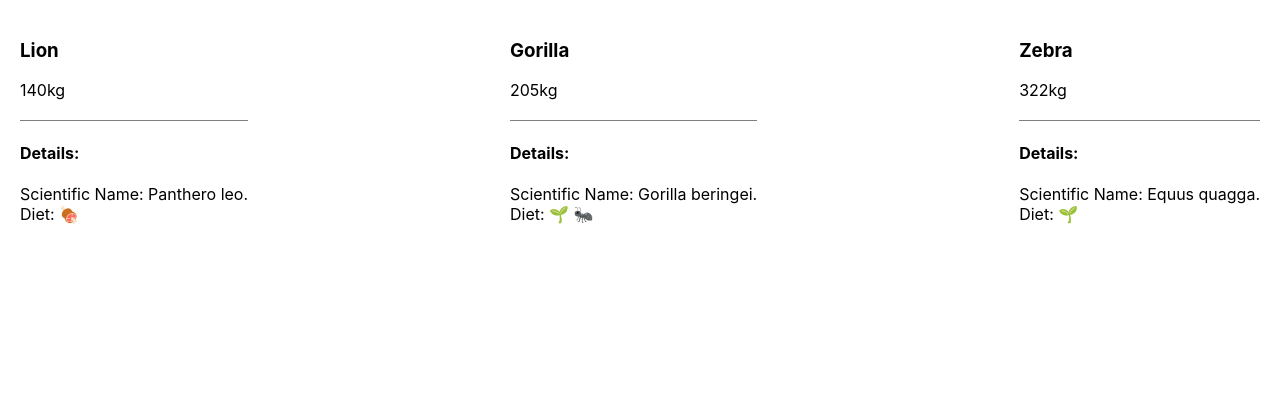
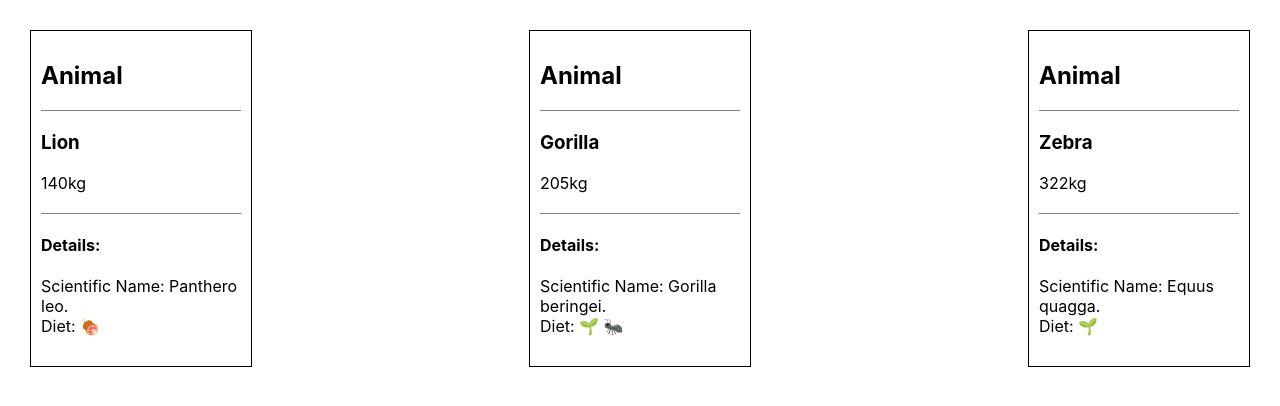
Before and after one commit to angelahe/wrapperreact, a React (Create React App) app: page / in a window 1280 px wide. Shown: the top 406 px of the page. Built offline with nearby package versions, Linux system fonts and the light colour scheme.

Commit message:
create card wrapper component with children that can take any nested component

```diff
--- a/src/components/AnimalCard/AnimalCard.js
+++ b/src/components/AnimalCard/AnimalCard.js
@@ -1,15 +1,18 @@
 import React from 'react';
 import PropTypes from 'prop-types';
+import Card from '../Card/Card';
 import AnimalDetails from '../AnimalDetails/AnimalDetails';
 
 export default function AnimalCard({ name, size, ...props }) {
   return(
     <div>
-      <h3>{name}</h3>
-      <div>{size}kg</div>
-      <AnimalDetails
-        {...props}
-      />
+      <Card title="Animal">
+        <h3>{name}</h3>
+        <div>{size}kg</div>
+        <AnimalDetails
+          {...props}
+        />
+      </Card>
     </div>
   )
 }
--- /dev/null
+++ b/src/components/Card/Card.css
@@ -0,0 +1,11 @@
+.card {
+  border: black solid 1px;
+  margin: 10px;
+  padding: 10px;
+  width: 200px;
+}
+
+.card-details {
+  border-bottom: gray solid 1px;
+  margin-bottom: 20px;
+}
--- /dev/null
+++ b/src/components/Card/Card.js
@@ -0,0 +1,22 @@
+import React from 'react';
+import PropTypes from 'prop-types';
+import './Card.css';
+
+export default function Card({ children, title }) {
+  return(
+    <div className="card">
+      <div className="card-details">
+        <h2>{title}</h2>
+      </div>
+      {children}
+    </div>
+  )
+}
+
+Card.propTypes = {
+  children: PropTypes.oneOfType([
+    PropTypes.arrayOf(PropTypes.element),
+    PropTypes.element.isRequired
+  ]),
+  title: PropTypes.string.isRequired,
+}
```
